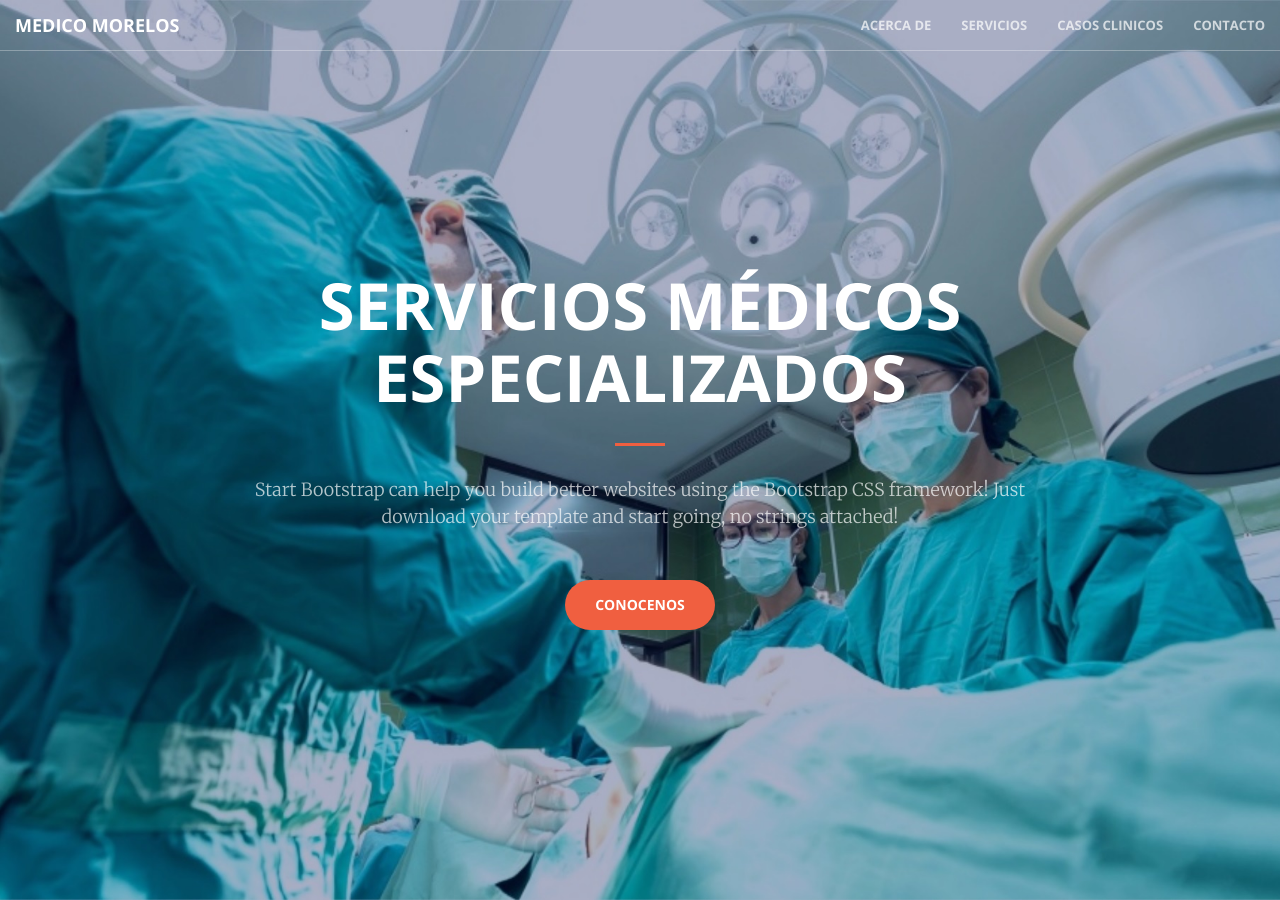
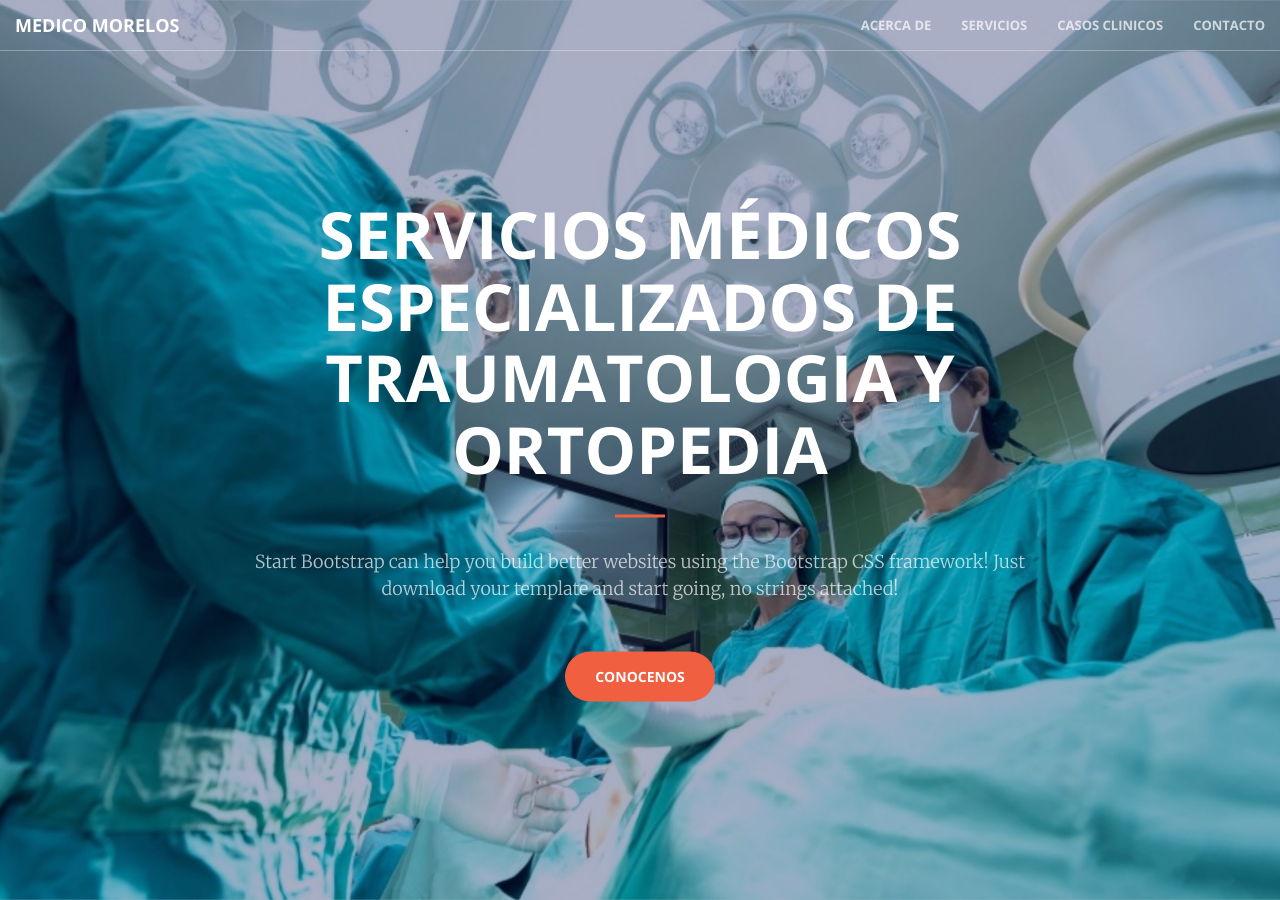
Before and after one commit to MedicoMorales/MedicoMorelos, a Jekyll site: the page built from index.html, in a window 1280 px wide and 900 px high. Built offline with Jekyll 4.4.1, drawn with Linux system fonts in a browser that asks for light colours.

Commit message:
Update header.html

```diff
--- a/_includes/header.html
+++ b/_includes/header.html
@@ -1,7 +1,7 @@
 <header>
     <div class="header-content">
         <div class="header-content-inner">
-            <h1>Servicios médicos especializados</h1>
+            <h1>Servicios médicos especializados de Traumatologia y Ortopedia</h1>
             <hr>
             <p>Start Bootstrap can help you build better websites using the Bootstrap CSS framework! Just download your template and start going, no strings attached!</p>
             <a href="#about" class="btn btn-primary btn-xl page-scroll">Conocenos</a>
```
